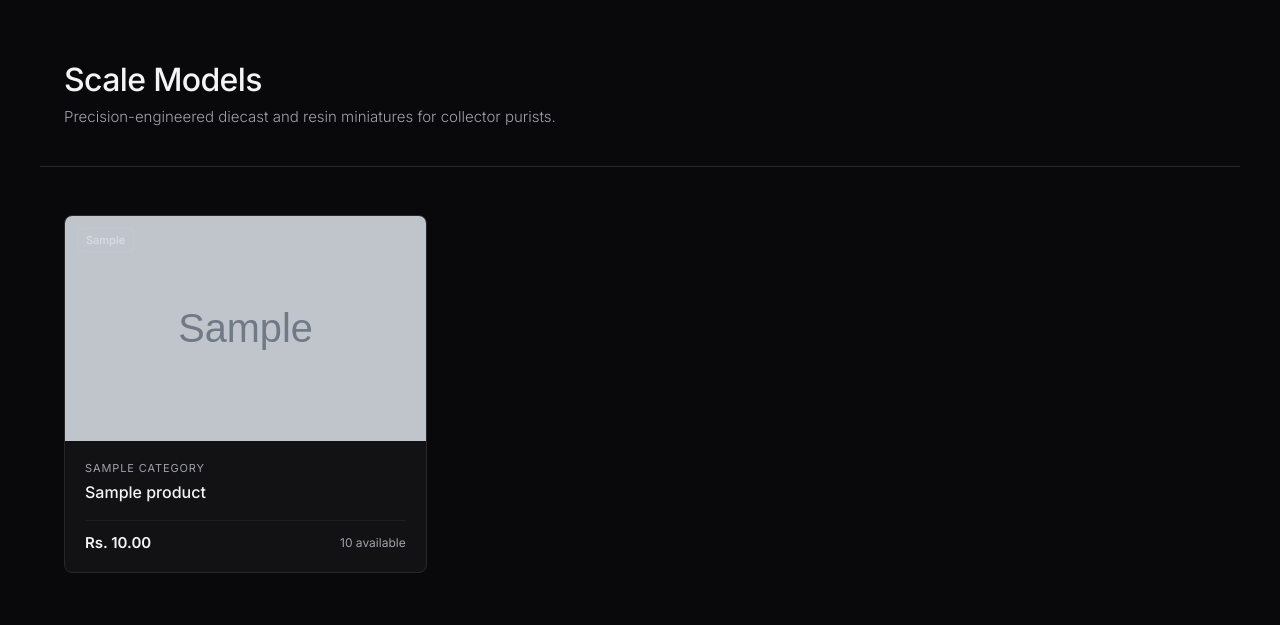
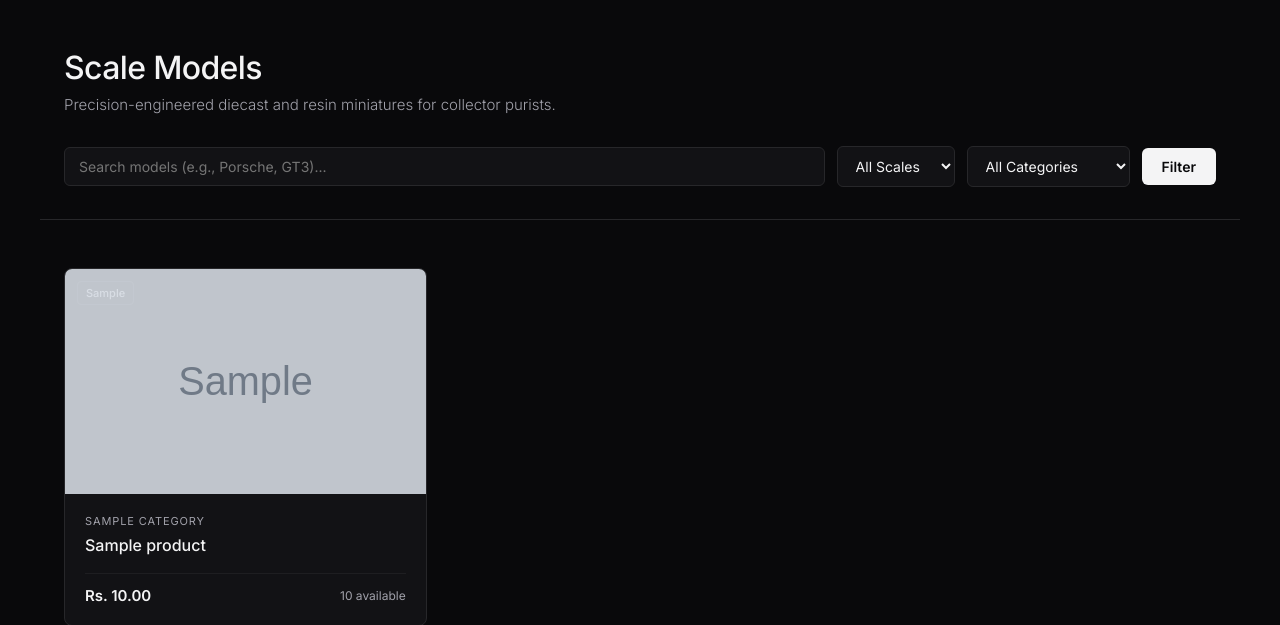
Before and after one commit to bibekgiri4208/model_store, a PHP site: page / in a window 1280 px wide. Shown: the part 52-677 px from the top of the page. Run offline with PHP 8.4, Linux system fonts and the light colour scheme; tables that the repository leaves empty or names only in its code hold one stand-in row (values such as "Sample post"); grey boxes marked "Sample" are stand-in pictures.

Commit message:
Implement dynamic search and filter functionality for product catalog; enhance user interface with improved filter controls and layout

```diff
--- a/index.php
+++ b/index.php
@@ -2,22 +2,87 @@
 require_once 'config/db.php';
 include 'includes/header.php';
 
-// Filter by category slug if set
-$cat_slug = $_GET['category'] ?? '';
-if ($cat_slug) {
-    $stmt = $pdo->prepare("SELECT p.*, c.name as category_name FROM products p JOIN categories c ON p.category_id = c.id WHERE c.slug = ? ORDER BY p.id DESC");
-    $stmt->execute([$cat_slug]);
-} else {
-    $stmt = $pdo->query("SELECT p.*, c.name as category_name FROM products p LEFT JOIN categories c ON p.category_id = c.id ORDER BY p.id DESC");
+// Capture Search and Filter parameters
+$search = trim($_GET['q'] ?? '');
+$scale = trim($_GET['scale'] ?? '');
+$category = trim($_GET['category'] ?? '');
+
+// Fetch active categories for the filter dropdown
+$categories_stmt = $pdo->query("SELECT * FROM categories ORDER BY name ASC");
+$all_categories = $categories_stmt->fetchAll();
+
+// Dynamic Query Builder
+$sql = "SELECT p.*, c.name as category_name
+        FROM products p
+        LEFT JOIN categories c ON p.category_id = c.id
+        WHERE 1=1";
+$params = [];
+
+if (!empty($search)) {
+    $sql .= " AND (p.title LIKE ? OR p.description LIKE ?)";
+    $params[] = "%{$search}%";
+    $params[] = "%{$search}%";
 }
+
+if (!empty($scale)) {
+    $sql .= " AND p.scale = ?";
+    $params[] = $scale;
+}
+
+if (!empty($category)) {
+    $sql .= " AND c.slug = ?";
+    $params[] = $category;
+}
+
+$sql .= " ORDER BY p.id DESC";
+
+$stmt = $pdo->prepare($sql);
+$stmt->execute($params);
 $products = $stmt->fetchAll();
 ?>
 
 <style>
-    .hero-section { padding: 60px 24px 40px; max-width: 1200px; margin: 0 auto; border-bottom: 1px solid var(--border-color); }
+    .hero-section { padding: 48px 24px 32px; max-width: 1200px; margin: 0 auto; }
     .hero-section h1 { font-size: 32px; font-weight: 500; letter-spacing: -0.02em; margin-bottom: 8px; }
     .hero-section p { color: var(--text-muted); font-size: 15px; max-width: 500px; font-weight: 300; }
 
+    /* Filter Bar Styling */
+    .filter-bar { max-width: 1200px; margin: 0 auto; padding: 0 24px 32px; border-bottom: 1px solid var(--border-color); }
+    .filter-form { display: flex; gap: 12px; flex-wrap: wrap; align-items: center; }
+
+    .filter-input, .filter-select {
+        background: var(--bg-card);
+        border: 1px solid var(--border-color);
+        color: var(--text-primary);
+        padding: 10px 14px;
+        border-radius: 6px;
+        font-size: 14px;
+        outline: none;
+        transition: border-color 0.15s ease;
+    }
+    .filter-input { flex-grow: 1; min-width: 220px; }
+    .filter-input:focus, .filter-select:focus { border-color: var(--border-light); }
+
+    .btn-filter {
+        background: var(--text-primary);
+        color: var(--bg-main);
+        border: none;
+        padding: 10px 20px;
+        border-radius: 6px;
+        font-size: 14px;
+        font-weight: 600;
+        cursor: pointer;
+    }
+    .btn-reset {
+        color: var(--text-muted);
+        font-size: 13px;
+        text-decoration: none;
+        padding: 10px 12px;
+        transition: color 0.15s ease;
+    }
+    .btn-reset:hover { color: var(--text-primary); }
+
+    /* Catalog Grid */
     .catalog-container { max-width: 1200px; margin: 0 auto; padding: 48px 24px 96px; }
     .product-grid { display: grid; grid-template-columns: repeat(auto-fill, minmax(300px, 1fr)); gap: 32px; }
 
@@ -31,7 +96,6 @@ $products = $stmt->fetchAll();
         color: inherit;
         display: flex;
         flex-direction: column;
-        cursor: pointer;
     }
     .product-card:hover { border-color: var(--border-light); transform: translateY(-3px); }
 
@@ -55,7 +119,39 @@ $products = $stmt->fetchAll();
     <p>Precision-engineered diecast and resin miniatures for collector purists.</p>
 </section>
 
+<!-- Search & Filter Controls -->
+<div class="filter-bar">
+    <form method="GET" action="index.php" class="filter-form">
+        <input type="text" name="q" value="<?= htmlspecialchars($search) ?>" placeholder="Search models (e.g., Porsche, GT3)..." class="filter-input">
+
+        <select name="scale" class="filter-select">
+            <option value="">All Scales</option>
+            <option value="1:18" <?= $scale === '1:18' ? 'selected' : '' ?>>1:18 Scale</option>
+            <option value="1:43" <?= $scale === '1:43' ? 'selected' : '' ?>>1:43 Scale</option>
+            <option value="1:64" <?= $scale === '1:64' ? 'selected' : '' ?>>1:64 Scale</option>
+        </select>
+
+        <select name="category" class="filter-select">
+            <option value="">All Categories</option>
+            <?php foreach ($all_categories as $cat): ?>
+                <option value="<?= htmlspecialchars($cat['slug']) ?>" <?= $category === $cat['slug'] ? 'selected' : '' ?>>
+                    <?= htmlspecialchars($cat['name']) ?>
+                </option>
+            <?php endforeach; ?>
+        </select>
+
+        <button type="submit" class="btn-filter">Filter</button>
+
+        <?php if (!empty($search) || !empty($scale) || !empty($category)): ?>
+            <a href="index.php" class="btn-reset">Reset Filters</a>
+        <?php endif; ?>
+    </form>
+</div>
+
 <main class="catalog-container">
+    <?php if (empty($products)): ?>
+        <p style="color: var(--text-muted);">No scale models matched your query.</p>
+    <?php else: ?>
         <div class="product-grid">
             <?php foreach ($products as $product): ?>
                 <a href="product.php?id=<?= $product['id'] ?>" class="product-card">
@@ -74,6 +170,7 @@ $products = $stmt->fetchAll();
                 </a>
             <?php endforeach; ?>
         </div>
+    <?php endif; ?>
 </main>
 
 </body>
```
Lines whose indentation alone changed are shown as unchanged.
